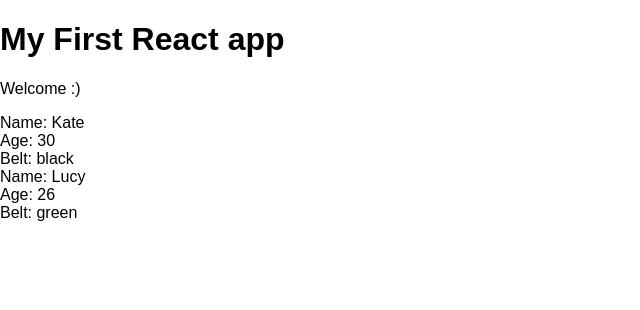
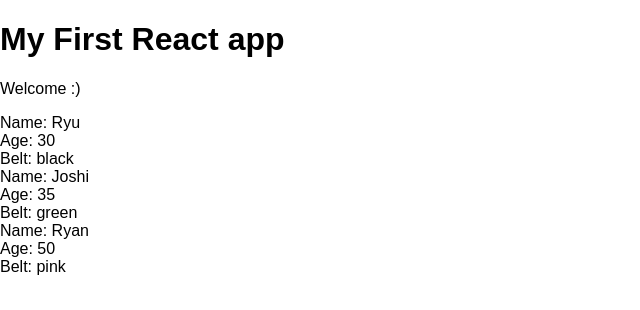
Before and after one commit to sangkeerthana70/React-Redux, a React (Create React App) app in the folder REACT-REDUX-COMPLETE/createReactApp/my-app/: page / in a window 1280 px wide. Shown: the top 310 px of the page, without its empty margins (0-640 px from the left). Built offline with nearby package versions, Linux system fonts and the light colour scheme.

Commit message:
Loop through an array of ninjas using array.map() function and output a list

```diff
--- a/REACT-REDUX-COMPLETE/createReactApp/my-app/src/App.js
+++ b/REACT-REDUX-COMPLETE/createReactApp/my-app/src/App.js
@@ -3,14 +3,21 @@ import Ninjas from './Ninjas';
 
 
 class App extends Component {
+  state = {
+    ninjas : [
+      { name: 'Ryu', age: 30, belt: 'black', id: 1 },
+      { name: 'Joshi', age: 35, belt: 'green', id: 2 },
+      { name: 'Ryan', age: 50, belt: 'pink', id: 3 }
+    ]
+  }
   render() {
     return (
       <div className="App">
         <h1>My First React app</h1>
         <p>Welcome :)</p>
-        <Ninjas name = "Kate" age = "30" belt = "black"/>
+        <Ninjas ninjas = { this.state.ninjas }/>
 
-        <Ninjas name = "Lucy" age = "26" belt = "green"/>
+
       </div>
     );
   }
--- a/REACT-REDUX-COMPLETE/createReactApp/my-app/src/Ninjas.js
+++ b/REACT-REDUX-COMPLETE/createReactApp/my-app/src/Ninjas.js
@@ -4,16 +4,23 @@ import React, { Component } from 'react';//import react components
 class Ninjas extends Component{
     render(){//render method that returns a JSX template
         //console.log(this.props);//this refers to the component of class app dot props are  the properties of the component.
-        const { name, age, belt } = this.props;
+        //const { name, age, belt } = this.props;
 
+        const { ninjas } = this.props;
+        const ninjaList = ninjas.map(ninja => {
+            return (
+               <div className = "ninja" key = { ninja.id }>
+                    <div>Name: { ninja.name }</div>
+                    <div>Age: { ninja.age }</div>
+                    <div>Belt: { ninja.belt }</div>
+
+                </div>
+            )
+        })
         //restructuring
-
         return(//jsx template that has a class name of "ninja" and many nested compenents
-            <div className = "ninja">
-                <div>Name: { name }</div>
-                <div>Age: { age }</div>
-                <div>Belt: { belt }</div>
-
+            <div className="ninja-list">
+                { ninjaList }
             </div>
         )
     }
```
